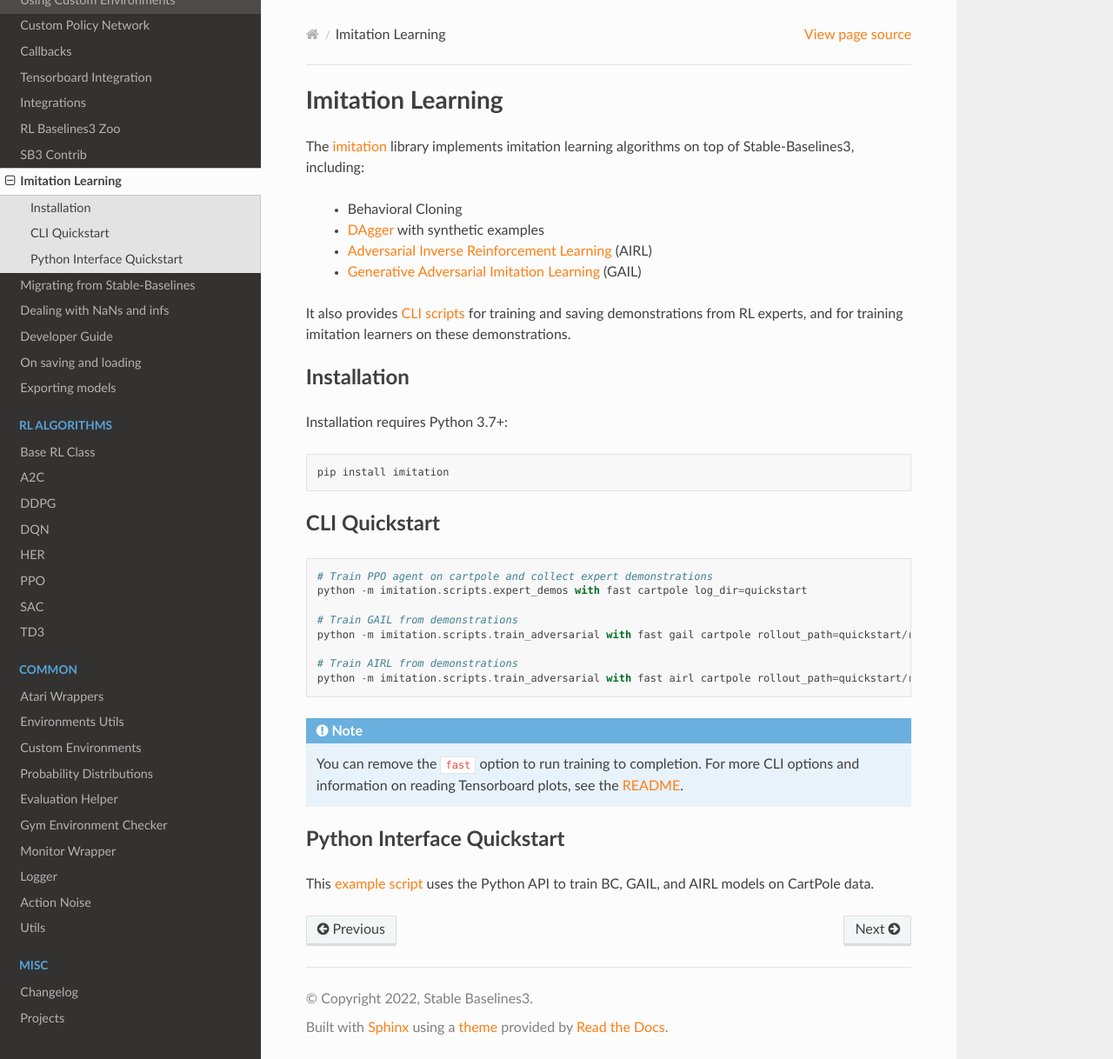
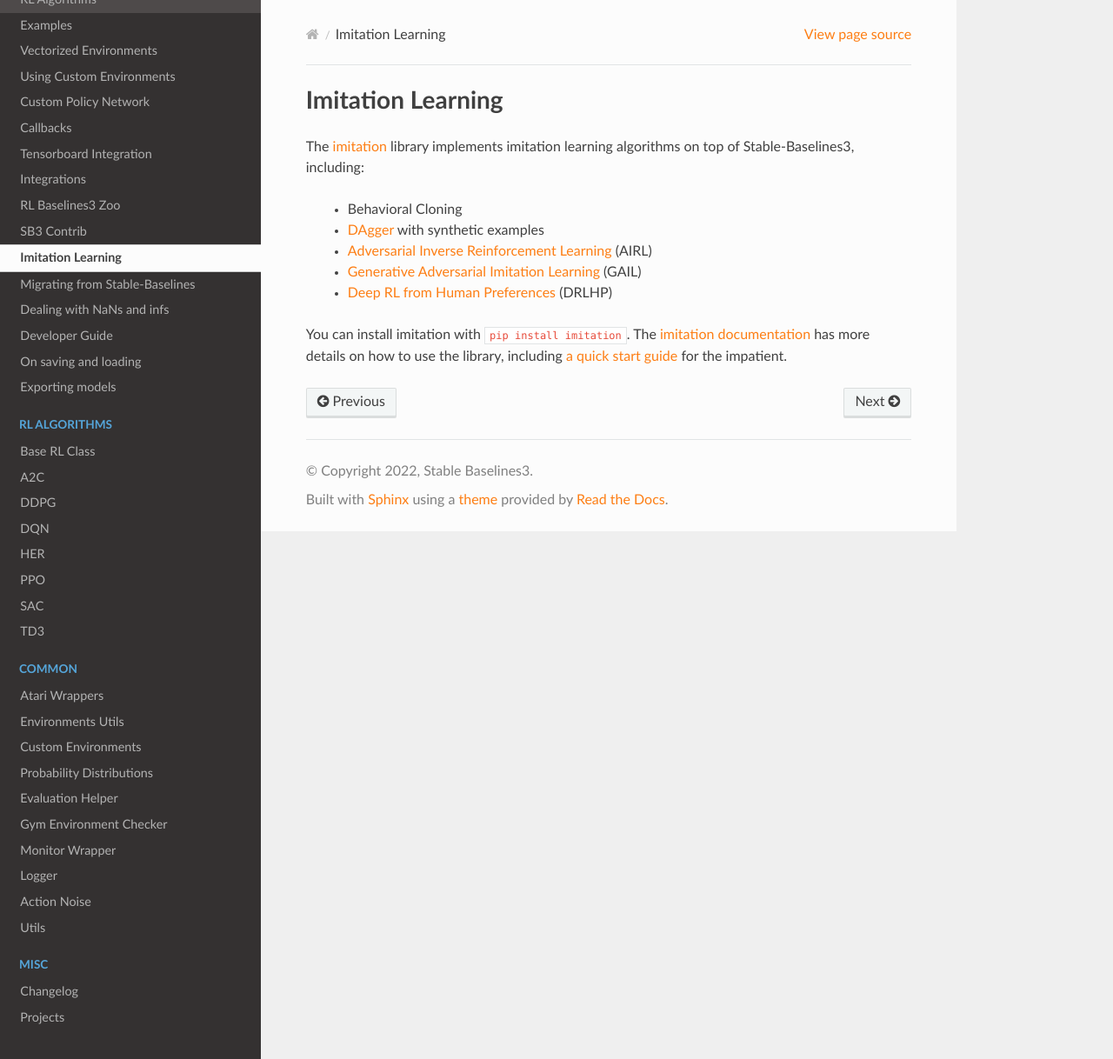
Before and after one commit to DLR-RM/stable-baselines3, a Sphinx documentation site: the page built from docs/guide/imitation.rst, in a window 1280 px wide and 1218 px high. Shown: the whole window at 87% size. Built offline with Sphinx 7.4.7 and the Read the Docs theme 2.0.0, drawn with Linux system fonts in a browser that asks for light colours.

Commit message:
Link to full imitation docs

```diff
--- a/docs/guide/imitation.rst
+++ b/docs/guide/imitation.rst
@@ -10,46 +10,10 @@
   - `DAgger <https://arxiv.org/abs/1011.0686>`_ with synthetic examples
   - `Adversarial Inverse Reinforcement Learning <https://arxiv.org/abs/1710.11248>`_ (AIRL)
   - `Generative Adversarial Imitation Learning <https://arxiv.org/abs/1606.03476>`_  (GAIL)
+  - `Deep RL from Human Preferences <https://arxiv.org/abs/1706.03741>`_ (DRLHP)
 
-
-It also provides `CLI scripts <#cli-quickstart>`_ for training and saving
-demonstrations from RL experts, and for training imitation learners on these demonstrations.
-
-
-Installation
-------------
-
-Installation requires Python 3.7+:
-
-::
-
-  pip install imitation
-
-
-CLI Quickstart
----------------------
-
-::
-
-  # Train PPO agent on cartpole and collect expert demonstrations
-  python -m imitation.scripts.expert_demos with fast cartpole log_dir=quickstart
-
-  # Train GAIL from demonstrations
-  python -m imitation.scripts.train_adversarial with fast gail cartpole rollout_path=quickstart/rollouts/final.pkl
-
-  # Train AIRL from demonstrations
-  python -m imitation.scripts.train_adversarial with fast airl cartpole rollout_path=quickstart/rollouts/final.pkl
-
-
-.. note::
-
-    You can remove the ``fast`` option to run training to completion. For more CLI options
-    and information on reading Tensorboard plots, see the
-    `README <https://github.com/HumanCompatibleAI/imitation#cli-quickstart>`_.
-
-
-Python Interface Quickstart
----------------------------
-
-This `example script <https://github.com/HumanCompatibleAI/imitation/blob/master/examples/quickstart.py>`_
-uses the Python API to train BC, GAIL, and AIRL models on CartPole data.
+You can install imitation with ``pip install imitation``. The `imitation
+documentation <https://imitation.readthedocs.io/en/latest/>`_ has more details
+on how to use the library, including `a quick start guide
+<https://imitation.readthedocs.io/en/latest/getting-started/first-steps.html>`_
+for the impatient.
```
